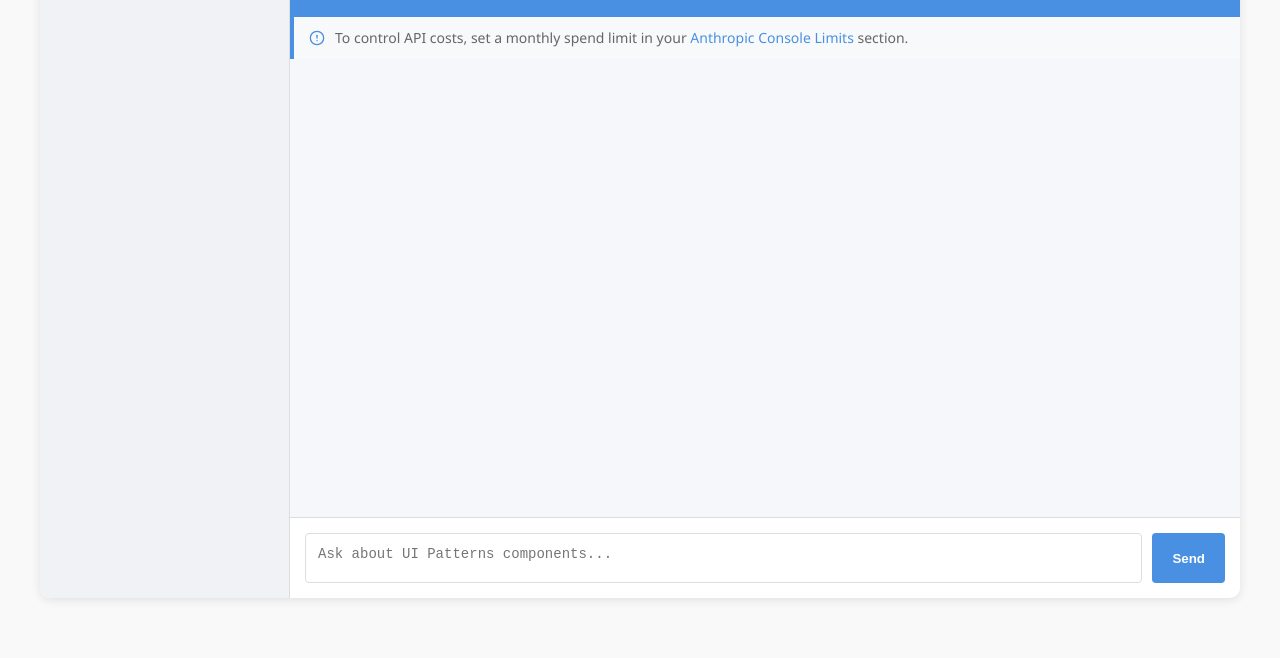
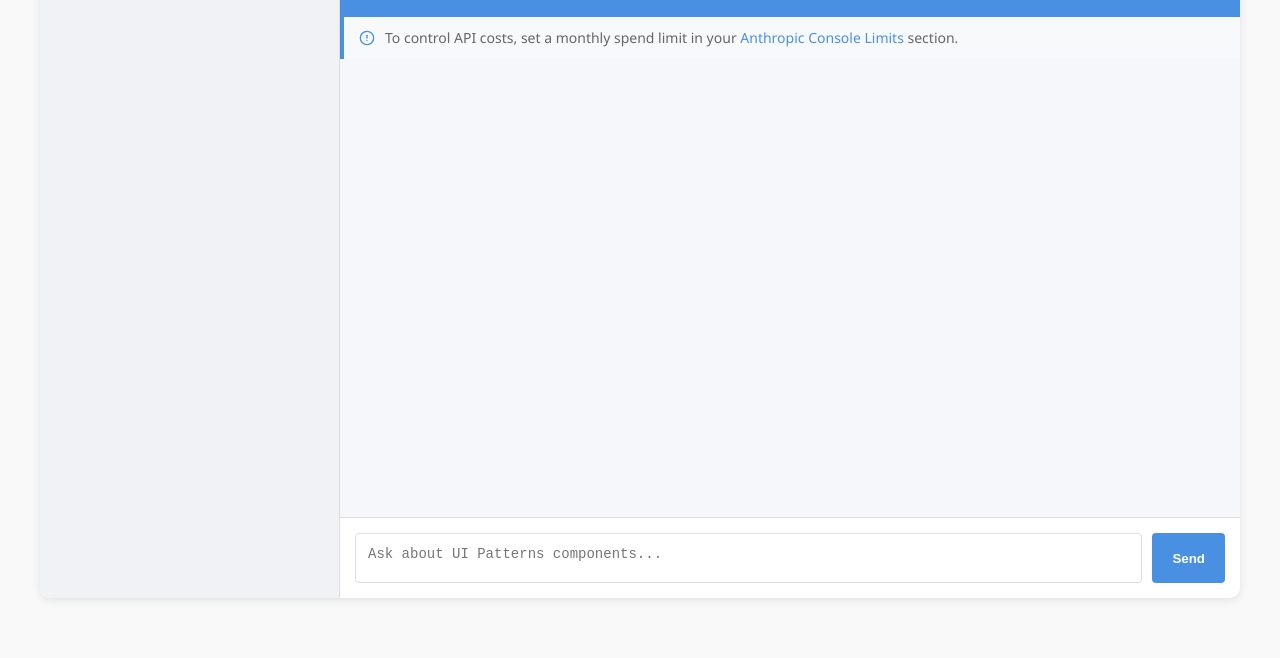
Before and after one commit to YassineTk/tess, a website: page public/index.html in a window 1280 px wide. Shown: the part 142-800 px from the top of the page. Drawn offline with nearby package versions, Linux system fonts and the light colour scheme; no server answers.

Commit message:
Fix layout

```diff
--- a/public/index.html
+++ b/public/index.html
@@ -41,7 +41,7 @@
     }
 
     .sidebar {
-      width: 250px;
+      width: 25%;
       background-color: #f0f2f5;
       border-right: 1px solid var(--border-color);
       display: flex;
@@ -109,6 +109,7 @@
       flex: 1;
       display: flex;
       flex-direction: column;
+      width: 75%;
     }
 
     header {
```
